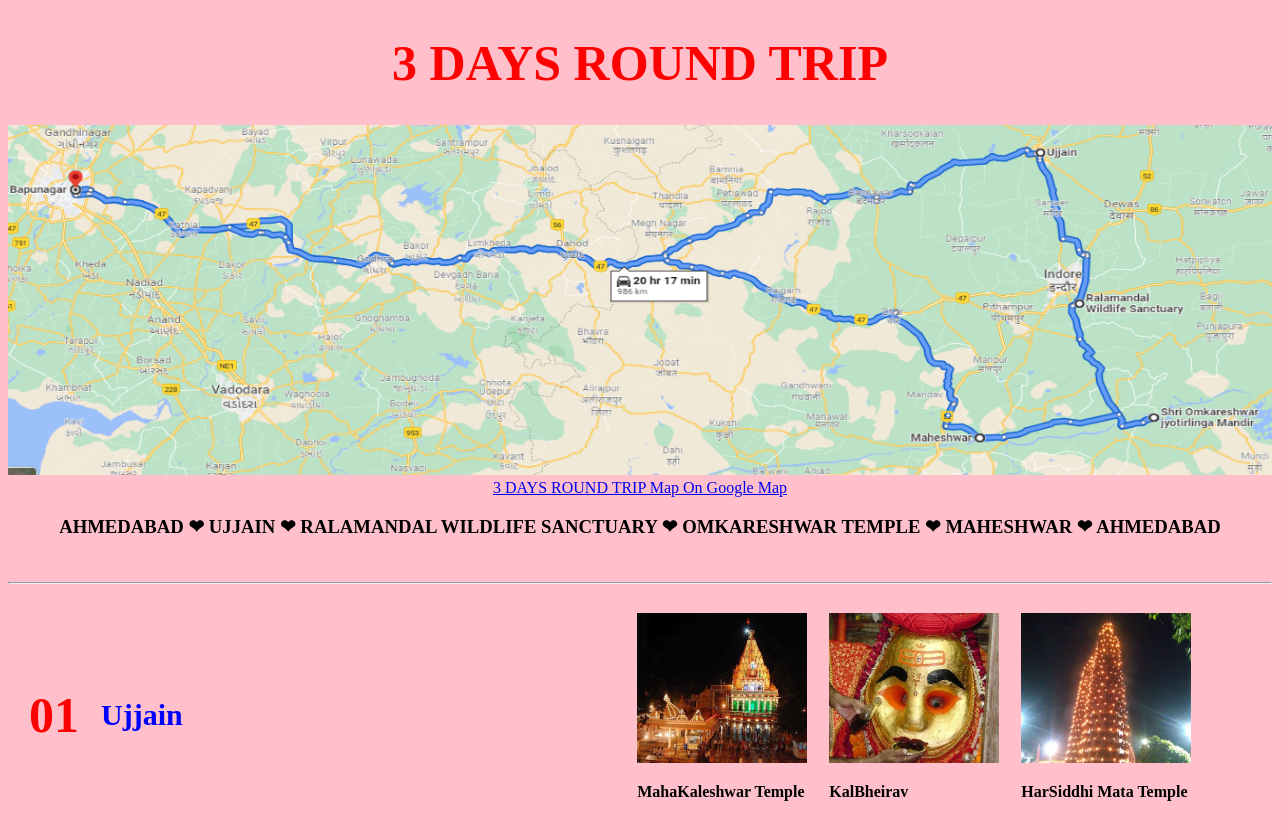
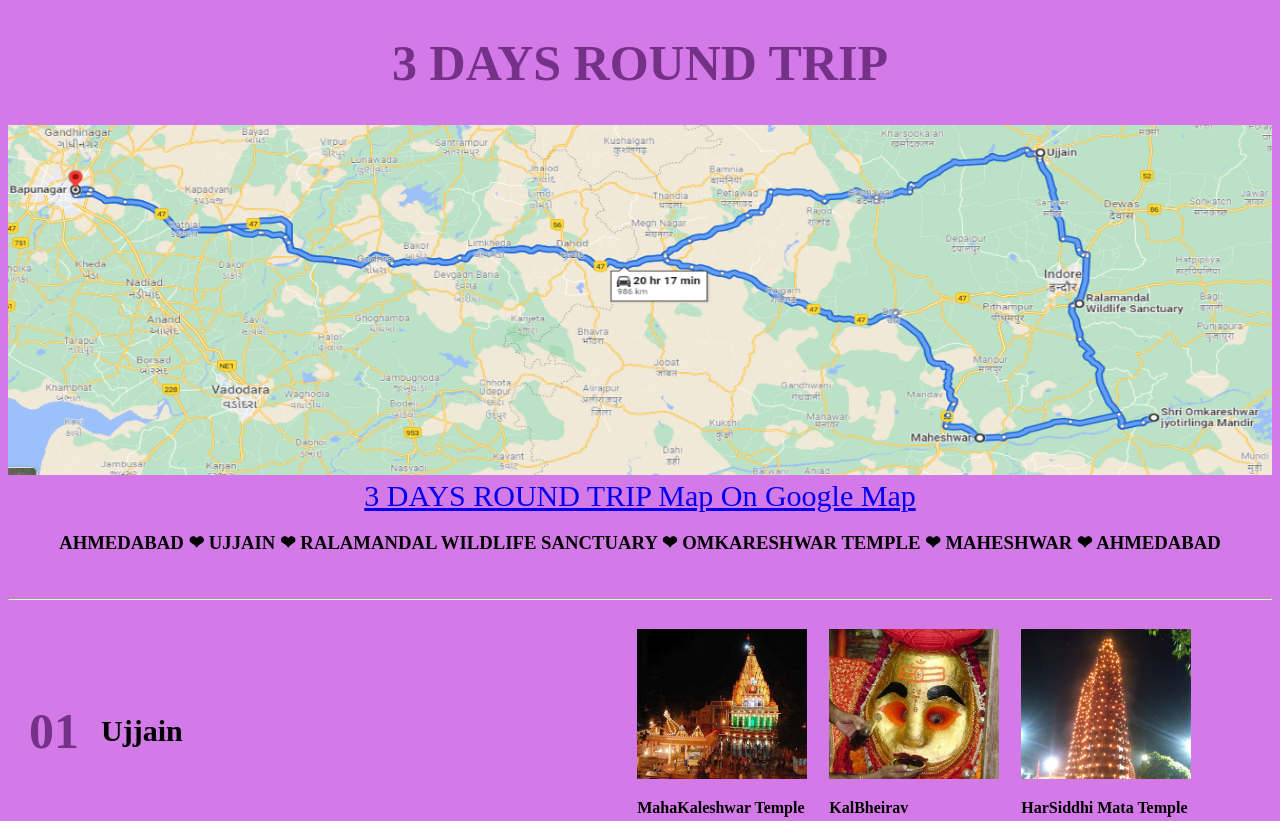
Before and after one commit to BochasanBoy/Tour, a plain HTML site: page index.html in a window 1280 px wide. Shown: the top 821 px of the page. Drawn offline with Linux system fonts and the light colour scheme.

Commit message:
Add files via upload

```diff
--- a/css.css
+++ b/css.css
@@ -1,12 +1,12 @@
 h1   {
-  color: red;
+  color: #753188;
   font-size: 50px;
 }
 body {
-  background-color: pink;
+  background-color: #D47AE8;
 }
 h2   {
-  color: blue;
+  color: black;
   font-size: 30px;
 }
 img {
--- a/css/css.css
+++ b/css/css.css
@@ -3,7 +3,7 @@ h1   {
   font-size: 50px;
 }
 body {
-  background-color: #D47AE8;
+  background-color: pink;
 }
 h2   {
   color: blue;
--- a/index.html
+++ b/index.html
@@ -9,7 +9,7 @@
     <center>
       <h1>3 DAYS ROUND TRIP</h1>
       <img class="map" src="Image\Map (2).png" alt="">
-      <a href="https://www.google.com/maps/dir/Bapunagar,+Ahmedabad,+Gujarat/Ujjain,+Madhya+Pradesh/Ralamandal+Wildlife+Sanctuary,+Mirjapur,+Madhya+Pradesh/Omkareshwar+Mandir,+Omkareshwar,+Madhya+Pradesh/Maheshwar,+Madhya+Pradesh/Bapunagar,+Ahmedabad,+Gujarat/@22.728651,74.593896,9z/data=!4m38!4m37!1m5!1m1!1s0x395e868fa8596d0f:0xdec188f84761ba05!2m2!1d72.6307533!2d23.0386956!1m5!1m1!1s0x39637469de00ff23:0x7f82abdf7899d412!2m2!1d75.7885163!2d23.1764665!1m5!1m1!1s0x3962e4bc83d6ec3b:0x21f65e186b28cd75!2m2!1d75.9114074!2d22.6465712!1m5!1m1!1s0x3962bceeab2fda61:0x8c94ed811600a274!2m2!1d76.1505951!2d22.2422036!1m5!1m1!1s0x396264c51b80d123:0x4e630463d06c0f26!2m2!1d75.5829782!2d22.1772853!1m5!1m1!1s0x395e868fa8596d0f:0xdec188f84761ba05!2m2!1d72.6307533!2d23.0386956!3e0">3 DAYS ROUND TRIP Map On Google Map</a>
+      <a style="font-size:30px" href="https://www.google.com/maps/dir/Bapunagar,+Ahmedabad,+Gujarat/Ujjain,+Madhya+Pradesh/Ralamandal+Wildlife+Sanctuary,+Mirjapur,+Madhya+Pradesh/Omkareshwar+Mandir,+Omkareshwar,+Madhya+Pradesh/Maheshwar,+Madhya+Pradesh/Bapunagar,+Ahmedabad,+Gujarat/@22.728651,74.593896,9z/data=!4m38!4m37!1m5!1m1!1s0x395e868fa8596d0f:0xdec188f84761ba05!2m2!1d72.6307533!2d23.0386956!1m5!1m1!1s0x39637469de00ff23:0x7f82abdf7899d412!2m2!1d75.7885163!2d23.1764665!1m5!1m1!1s0x3962e4bc83d6ec3b:0x21f65e186b28cd75!2m2!1d75.9114074!2d22.6465712!1m5!1m1!1s0x3962bceeab2fda61:0x8c94ed811600a274!2m2!1d76.1505951!2d22.2422036!1m5!1m1!1s0x396264c51b80d123:0x4e630463d06c0f26!2m2!1d75.5829782!2d22.1772853!1m5!1m1!1s0x395e868fa8596d0f:0xdec188f84761ba05!2m2!1d72.6307533!2d23.0386956!3e0">3 DAYS ROUND TRIP Map On Google Map</a>
       <h3>AHMEDABAD ❤ UJJAIN ❤ RALAMANDAL WILDLIFE SANCTUARY ❤ OMKARESHWAR TEMPLE ❤ MAHESHWAR ❤ AHMEDABAD</h3><br>
       <hr>
       </center>
```
